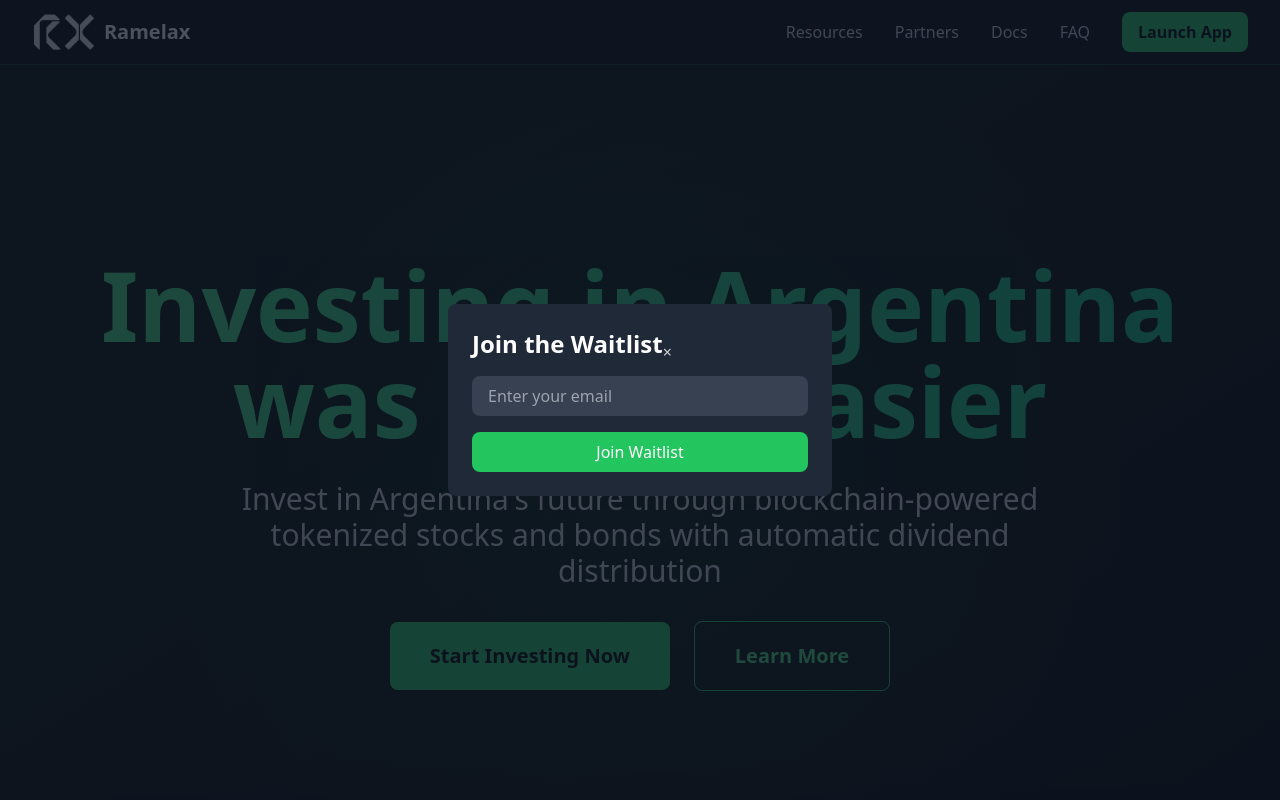
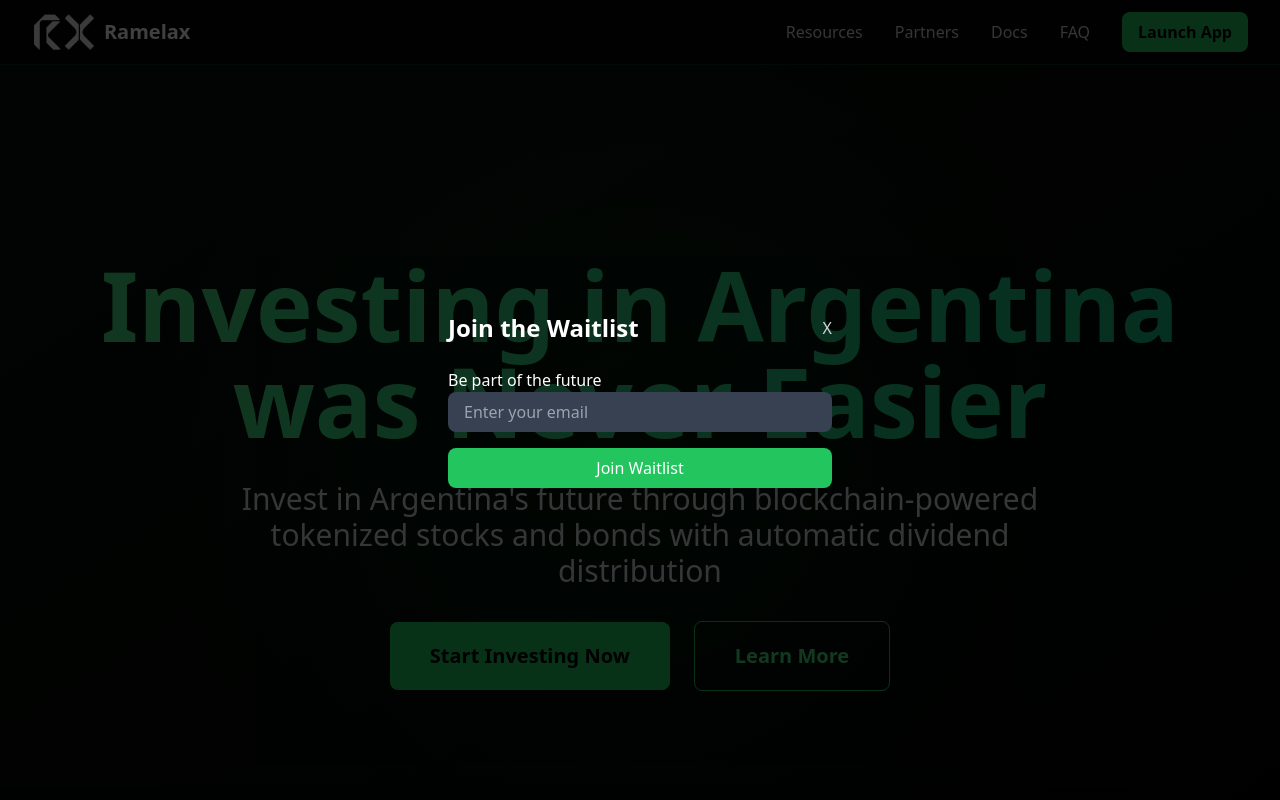
Before and after one commit to Sixela33/RamalaxLanding, a React (Vite) app: page / in a window 1280 px wide. Both pictures are taken after a click on the button "Launch App". Shown: the top 800 px of the page. Built offline with nearby package versions, Linux system fonts and the light colour scheme.

Commit message:
mensajes de error/success

```diff
--- a/public/output.css
+++ b/public/output.css
@@ -608,10 +608,6 @@ video {
   inset: 0px;
 }
 
-.top-6 {
-  top: 1.5rem;
-}
-
 .bottom-0 {
   bottom: 0px;
 }
@@ -624,6 +620,18 @@ video {
   right: 0px;
 }
 
+.right-4 {
+  right: 1rem;
+}
+
+.top-4 {
+  top: 1rem;
+}
+
+.top-6 {
+  top: 1.5rem;
+}
+
 .z-50 {
   z-index: 50;
 }
@@ -631,6 +639,18 @@ video {
 .mx-auto {
   margin-left: auto;
   margin-right: auto;
+}
+
+.mb-1 {
+  margin-bottom: 0.25rem;
+}
+
+.mb-12 {
+  margin-bottom: 3rem;
+}
+
+.mb-2 {
+  margin-bottom: 0.5rem;
 }
 
 .mb-4 {
@@ -645,24 +665,12 @@ video {
   margin-bottom: 2rem;
 }
 
-.mb-2 {
-  margin-bottom: 0.5rem;
-}
-
-.mb-1 {
-  margin-bottom: 0.25rem;
-}
-
 .mt-1 {
   margin-top: 0.25rem;
 }
 
-.mb-12 {
-  margin-bottom: 3rem;
-}
-
-.mt-10 {
-  margin-top: 2.5rem;
+.mt-4 {
+  margin-top: 1rem;
 }
 
 .flex {
@@ -681,18 +689,6 @@ video {
   height: 2.5rem;
 }
 
-.h-8 {
-  height: 2rem;
-}
-
-.h-5 {
-  height: 1.25rem;
-}
-
-.h-6 {
-  height: 1.5rem;
-}
-
 .h-12 {
   height: 3rem;
 }
@@ -705,16 +701,28 @@ video {
   height: 8rem;
 }
 
+.h-5 {
+  height: 1.25rem;
+}
+
+.h-6 {
+  height: 1.5rem;
+}
+
+.h-8 {
+  height: 2rem;
+}
+
 .min-h-screen {
   min-height: 100vh;
 }
 
-.w-10 {
-  width: 2.5rem;
+.w-5 {
+  width: 1.25rem;
 }
 
-.w-5 {
-  width: 1.25rem;
+.w-6 {
+  width: 1.5rem;
 }
 
 .w-64 {
@@ -725,28 +733,36 @@ video {
   width: 2rem;
 }
 
-.w-6 {
-  width: 1.5rem;
+.w-96 {
+  width: 24rem;
 }
 
 .w-full {
   width: 100%;
 }
 
-.max-w-3xl {
-  max-width: 48rem;
+.w-11\/12 {
+  width: 91.666667%;
 }
 
 .max-w-2xl {
   max-width: 42rem;
 }
 
+.max-w-3xl {
+  max-width: 48rem;
+}
+
+.max-w-4xl {
+  max-width: 56rem;
+}
+
 .max-w-7xl {
   max-width: 80rem;
 }
 
-.max-w-4xl {
-  max-width: 56rem;
+.max-w-md {
+  max-width: 28rem;
 }
 
 .flex-1 {
@@ -761,12 +777,20 @@ video {
   transform: translate(var(--tw-translate-x), var(--tw-translate-y)) rotate(var(--tw-rotate)) skewX(var(--tw-skew-x)) skewY(var(--tw-skew-y)) scaleX(var(--tw-scale-x)) scaleY(var(--tw-scale-y));
 }
 
+.cursor-not-allowed {
+  cursor: not-allowed;
+}
+
 .grid-cols-1 {
   grid-template-columns: repeat(1, minmax(0, 1fr));
 }
 
 .grid-cols-2 {
   grid-template-columns: repeat(2, minmax(0, 1fr));
+}
+
+.flex-row {
+  flex-direction: row;
 }
 
 .flex-col {
@@ -789,16 +813,12 @@ video {
   justify-content: space-between;
 }
 
+.gap-12 {
+  gap: 3rem;
+}
+
 .gap-2 {
   gap: 0.5rem;
-}
-
-.gap-8 {
-  gap: 2rem;
-}
-
-.gap-12 {
-  gap: 3rem;
 }
 
 .gap-3 {
@@ -813,10 +833,20 @@ video {
   gap: 1.5rem;
 }
 
+.gap-8 {
+  gap: 2rem;
+}
+
 .space-y-4 > :not([hidden]) ~ :not([hidden]) {
   --tw-space-y-reverse: 0;
   margin-top: calc(1rem * calc(1 - var(--tw-space-y-reverse)));
   margin-bottom: calc(1rem * var(--tw-space-y-reverse));
+}
+
+.space-y-6 > :not([hidden]) ~ :not([hidden]) {
+  --tw-space-y-reverse: 0;
+  margin-top: calc(1.5rem * calc(1 - var(--tw-space-y-reverse)));
+  margin-bottom: calc(1.5rem * var(--tw-space-y-reverse));
 }
 
 .space-y-8 > :not([hidden]) ~ :not([hidden]) {
@@ -825,14 +855,12 @@ video {
   margin-bottom: calc(2rem * var(--tw-space-y-reverse));
 }
 
-.space-y-6 > :not([hidden]) ~ :not([hidden]) {
-  --tw-space-y-reverse: 0;
-  margin-top: calc(1.5rem * calc(1 - var(--tw-space-y-reverse)));
-  margin-bottom: calc(1.5rem * var(--tw-space-y-reverse));
+.overflow-hidden {
+  overflow: hidden;
 }
 
-.overflow-hidden {
-  overflow: hidden;
+.rounded-2xl {
+  border-radius: 1rem;
 }
 
 .rounded-lg {
@@ -841,10 +869,6 @@ video {
 
 .rounded-xl {
   border-radius: 0.75rem;
-}
-
-.rounded-2xl {
-  border-radius: 1rem;
 }
 
 .border {
@@ -864,12 +888,9 @@ video {
   border-top-width: 1px;
 }
 
-.border-green-500\/10 {
-  border-color: rgb(34 197 94 / 0.1);
-}
-
-.border-green-900\/50 {
-  border-color: rgb(20 83 45 / 0.5);
+.border-green-500 {
+  --tw-border-opacity: 1;
+  border-color: rgb(34 197 94 / var(--tw-border-opacity));
 }
 
 .border-green-900 {
@@ -877,27 +898,8 @@ video {
   border-color: rgb(20 83 45 / var(--tw-border-opacity));
 }
 
-.border-green-500 {
-  --tw-border-opacity: 1;
-  border-color: rgb(34 197 94 / var(--tw-border-opacity));
-}
-
-.bg-gray-900 {
-  --tw-bg-opacity: 1;
-  background-color: rgb(17 24 39 / var(--tw-bg-opacity));
-}
-
-.bg-green-500 {
-  --tw-bg-opacity: 1;
-  background-color: rgb(34 197 94 / var(--tw-bg-opacity));
-}
-
-.bg-gray-800\/50 {
-  background-color: rgb(31 41 55 / 0.5);
-}
-
-.bg-green-500\/20 {
-  background-color: rgb(34 197 94 / 0.2);
+.border-green-900\/50 {
+  border-color: rgb(20 83 45 / 0.5);
 }
 
 .bg-black {
@@ -914,6 +916,64 @@ video {
   background-color: rgb(55 65 81 / var(--tw-bg-opacity));
 }
 
+.bg-gray-800\/50 {
+  background-color: rgb(31 41 55 / 0.5);
+}
+
+.bg-gray-900 {
+  --tw-bg-opacity: 1;
+  background-color: rgb(17 24 39 / var(--tw-bg-opacity));
+}
+
+.bg-green-500 {
+  --tw-bg-opacity: 1;
+  background-color: rgb(34 197 94 / var(--tw-bg-opacity));
+}
+
+.bg-green-500\/20 {
+  background-color: rgb(34 197 94 / 0.2);
+}
+
+.bg-red-800 {
+  --tw-bg-opacity: 1;
+  background-color: rgb(153 27 27 / var(--tw-bg-opacity));
+}
+
+.bg-red-900 {
+  --tw-bg-opacity: 1;
+  background-color: rgb(127 29 29 / var(--tw-bg-opacity));
+}
+
+.bg-gray-800 {
+  --tw-bg-opacity: 1;
+  background-color: rgb(31 41 55 / var(--tw-bg-opacity));
+}
+
+.bg-green-400 {
+  --tw-bg-opacity: 1;
+  background-color: rgb(74 222 128 / var(--tw-bg-opacity));
+}
+
+.bg-opacity-75 {
+  --tw-bg-opacity: 0.75;
+}
+
+.bg-opacity-70 {
+  --tw-bg-opacity: 0.7;
+}
+
+.bg-opacity-0 {
+  --tw-bg-opacity: 0;
+}
+
+.bg-opacity-100 {
+  --tw-bg-opacity: 1;
+}
+
+.bg-\[radial-gradient\(circle_at_center\2c rgba\(22\2c 163\2c 74\2c 0\.1\)_0\%\2c transparent_65\%\)\] {
+  background-image: radial-gradient(circle at center,rgba(22,163,74,0.1) 0%,transparent 65%);
+}
+
 .bg-gradient-to-br {
   background-image: linear-gradient(to bottom right, var(--tw-gradient-stops));
 }
@@ -922,17 +982,13 @@ video {
   background-image: linear-gradient(to right, var(--tw-gradient-stops));
 }
 
-.bg-\[radial-gradient\(circle_at_center\2c rgba\(22\2c 163\2c 74\2c 0\.1\)_0\%\2c transparent_65\%\)\] {
-  background-image: radial-gradient(circle at center,rgba(22,163,74,0.1) 0%,transparent 65%);
-}
-
 .bg-gradient-to-t {
   background-image: linear-gradient(to top, var(--tw-gradient-stops));
 }
 
-.from-green-900\/20 {
-  --tw-gradient-from: rgb(20 83 45 / 0.2) var(--tw-gradient-from-position);
-  --tw-gradient-to: rgb(20 83 45 / 0) var(--tw-gradient-to-position);
+.from-black {
+  --tw-gradient-from: #000 var(--tw-gradient-from-position);
+  --tw-gradient-to: rgb(0 0 0 / 0) var(--tw-gradient-to-position);
   --tw-gradient-stops: var(--tw-gradient-from), var(--tw-gradient-to);
 }
 
@@ -942,20 +998,16 @@ video {
   --tw-gradient-stops: var(--tw-gradient-from), var(--tw-gradient-to);
 }
 
+.from-green-900\/20 {
+  --tw-gradient-from: rgb(20 83 45 / 0.2) var(--tw-gradient-from-position);
+  --tw-gradient-to: rgb(20 83 45 / 0) var(--tw-gradient-to-position);
+  --tw-gradient-stops: var(--tw-gradient-from), var(--tw-gradient-to);
+}
+
 .from-green-900\/50 {
   --tw-gradient-from: rgb(20 83 45 / 0.5) var(--tw-gradient-from-position);
   --tw-gradient-to: rgb(20 83 45 / 0) var(--tw-gradient-to-position);
   --tw-gradient-stops: var(--tw-gradient-from), var(--tw-gradient-to);
-}
-
-.from-black {
-  --tw-gradient-from: #000 var(--tw-gradient-from-position);
-  --tw-gradient-to: rgb(0 0 0 / 0) var(--tw-gradient-to-position);
-  --tw-gradient-stops: var(--tw-gradient-from), var(--tw-gradient-to);
-}
-
-.to-transparent {
-  --tw-gradient-to: transparent var(--tw-gradient-to-position);
 }
 
 .to-emerald-500 {
@@ -964,6 +1016,10 @@ video {
 
 .to-emerald-900\/50 {
   --tw-gradient-to: rgb(6 78 59 / 0.5) var(--tw-gradient-to-position);
+}
+
+.to-transparent {
+  --tw-gradient-to: transparent var(--tw-gradient-to-position);
 }
 
 .bg-clip-text {
@@ -976,20 +1032,25 @@ video {
      object-fit: contain;
 }
 
+.p-12 {
+  padding: 3rem;
+}
+
+.p-4 {
+  padding: 1rem;
+}
+
 .p-6 {
   padding: 1.5rem;
 }
 
-.p-12 {
-  padding: 3rem;
+.p-8 {
+  padding: 2rem;
 }
 
-.p-10 {
-  padding: 2.5rem;
-}
-
-.p-4 {
-  padding: 1rem;
+.px-10 {
+  padding-left: 2.5rem;
+  padding-right: 2.5rem;
 }
 
 .px-4 {
@@ -1002,14 +1063,9 @@ video {
   padding-right: 1.5rem;
 }
 
-.py-2 {
-  padding-top: 0.5rem;
-  padding-bottom: 0.5rem;
-}
-
-.py-4 {
-  padding-top: 1rem;
-  padding-bottom: 1rem;
+.px-8 {
+  padding-left: 2rem;
+  padding-right: 2rem;
 }
 
 .py-12 {
@@ -1017,9 +1073,9 @@ video {
   padding-bottom: 3rem;
 }
 
-.px-8 {
-  padding-left: 2rem;
-  padding-right: 2rem;
+.py-2 {
+  padding-top: 0.5rem;
+  padding-bottom: 0.5rem;
 }
 
 .py-20 {
@@ -1032,35 +1088,19 @@ video {
   padding-bottom: 6rem;
 }
 
-.px-10 {
-  padding-left: 2.5rem;
-  padding-right: 2.5rem;
-}
-
 .py-32 {
   padding-top: 8rem;
   padding-bottom: 8rem;
 }
 
+.py-4 {
+  padding-top: 1rem;
+  padding-bottom: 1rem;
+}
+
 .py-5 {
   padding-top: 1.25rem;
   padding-bottom: 1.25rem;
-}
-
-.pb-32 {
-  padding-bottom: 8rem;
-}
-
-.pt-20 {
-  padding-top: 5rem;
-}
-
-.pt-10 {
-  padding-top: 2.5rem;
-}
-
-.pt-40 {
-  padding-top: 10rem;
 }
 
 .text-left {
@@ -1071,19 +1111,24 @@ video {
   text-align: center;
 }
 
-.text-xl {
-  font-size: 1.25rem;
-  line-height: 1.75rem;
-}
-
 .text-2xl {
   font-size: 1.5rem;
   line-height: 2rem;
 }
 
+.text-3xl {
+  font-size: 1.875rem;
+  line-height: 2.25rem;
+}
+
 .text-4xl {
   font-size: 2.25rem;
   line-height: 2.5rem;
+}
+
+.text-6xl {
+  font-size: 3.75rem;
+  line-height: 1;
 }
 
 .text-lg {
@@ -1096,19 +1141,9 @@ video {
   line-height: 1.25rem;
 }
 
-.text-3xl {
-  font-size: 1.875rem;
-  line-height: 2.25rem;
-}
-
-.text-5xl {
-  font-size: 3rem;
-  line-height: 1;
-}
-
-.text-6xl {
-  font-size: 3.75rem;
-  line-height: 1;
+.text-xl {
+  font-size: 1.25rem;
+  line-height: 1.75rem;
 }
 
 .font-bold {
@@ -1123,14 +1158,9 @@ video {
   line-height: 1.625;
 }
 
-.text-green-400 {
+.text-black {
   --tw-text-opacity: 1;
-  color: rgb(74 222 128 / var(--tw-text-opacity));
-}
-
-.text-white {
-  --tw-text-opacity: 1;
-  color: rgb(255 255 255 / var(--tw-text-opacity));
+  color: rgb(0 0 0 / var(--tw-text-opacity));
 }
 
 .text-gray-300 {
@@ -1143,22 +1173,42 @@ video {
   color: rgb(156 163 175 / var(--tw-text-opacity));
 }
 
-.text-black {
+.text-green-400 {
   --tw-text-opacity: 1;
-  color: rgb(0 0 0 / var(--tw-text-opacity));
-}
-
-.text-green-500 {
-  --tw-text-opacity: 1;
-  color: rgb(34 197 94 / var(--tw-text-opacity));
+  color: rgb(74 222 128 / var(--tw-text-opacity));
 }
 
 .text-transparent {
   color: transparent;
 }
 
+.text-white {
+  --tw-text-opacity: 1;
+  color: rgb(255 255 255 / var(--tw-text-opacity));
+}
+
+.text-red-400 {
+  --tw-text-opacity: 1;
+  color: rgb(248 113 113 / var(--tw-text-opacity));
+}
+
 .opacity-50 {
   opacity: 0.5;
+}
+
+.opacity-100 {
+  opacity: 1;
+}
+
+.shadow-lg {
+  --tw-shadow: 0 10px 15px -3px rgb(0 0 0 / 0.1), 0 4px 6px -4px rgb(0 0 0 / 0.1);
+  --tw-shadow-colored: 0 10px 15px -3px var(--tw-shadow-color), 0 4px 6px -4px var(--tw-shadow-color);
+  box-shadow: var(--tw-ring-offset-shadow, 0 0 #0000), var(--tw-ring-shadow, 0 0 #0000), var(--tw-shadow);
+}
+
+.outline-none {
+  outline: 2px solid transparent;
+  outline-offset: 2px;
 }
 
 .outline {
@@ -1180,14 +1230,14 @@ video {
   backdrop-filter: var(--tw-backdrop-blur) var(--tw-backdrop-brightness) var(--tw-backdrop-contrast) var(--tw-backdrop-grayscale) var(--tw-backdrop-hue-rotate) var(--tw-backdrop-invert) var(--tw-backdrop-opacity) var(--tw-backdrop-saturate) var(--tw-backdrop-sepia);
 }
 
-.transition-colors {
-  transition-property: color, background-color, border-color, text-decoration-color, fill, stroke;
+.transition-all {
+  transition-property: all;
   transition-timing-function: cubic-bezier(0.4, 0, 0.2, 1);
   transition-duration: 150ms;
 }
 
-.transition-all {
-  transition-property: all;
+.transition-colors {
+  transition-property: color, background-color, border-color, text-decoration-color, fill, stroke;
   transition-timing-function: cubic-bezier(0.4, 0, 0.2, 1);
   transition-duration: 150ms;
 }
@@ -1198,9 +1248,33 @@ video {
   transition-duration: 150ms;
 }
 
+.transition-transform {
+  transition-property: transform;
+  transition-timing-function: cubic-bezier(0.4, 0, 0.2, 1);
+  transition-duration: 150ms;
+}
+
+.duration-200 {
+  transition-duration: 200ms;
+}
+
+.duration-300 {
+  transition-duration: 300ms;
+}
+
+.ease-in-out {
+  transition-timing-function: cubic-bezier(0.4, 0, 0.2, 1);
+}
+
 .hover\:scale-105:hover {
   --tw-scale-x: 1.05;
   --tw-scale-y: 1.05;
+  transform: translate(var(--tw-translate-x), var(--tw-translate-y)) rotate(var(--tw-rotate)) skewX(var(--tw-skew-x)) skewY(var(--tw-skew-y)) scaleX(var(--tw-scale-x)) scaleY(var(--tw-scale-y));
+}
+
+.hover\:scale-125:hover {
+  --tw-scale-x: 1.25;
+  --tw-scale-y: 1.25;
   transform: translate(var(--tw-translate-x), var(--tw-translate-y)) rotate(var(--tw-rotate)) skewX(var(--tw-skew-x)) skewY(var(--tw-skew-y)) scaleX(var(--tw-scale-x)) scaleY(var(--tw-scale-y));
 }
 
@@ -1212,9 +1286,8 @@ video {
   border-color: rgb(34 197 94 / 0.5);
 }
 
-.hover\:bg-green-400:hover {
-  --tw-bg-opacity: 1;
-  background-color: rgb(74 222 128 / var(--tw-bg-opacity));
+.hover\:bg-green-500\/10:hover {
+  background-color: rgb(34 197 94 / 0.1);
 }
 
 .hover\:bg-green-600:hover {
@@ -1222,13 +1295,19 @@ video {
   background-color: rgb(22 163 74 / var(--tw-bg-opacity));
 }
 
-.hover\:bg-green-500\/10:hover {
-  background-color: rgb(34 197 94 / 0.1);
-}
-
 .hover\:text-green-400:hover {
   --tw-text-opacity: 1;
   color: rgb(74 222 128 / var(--tw-text-opacity));
+}
+
+.hover\:text-white:hover {
+  --tw-text-opacity: 1;
+  color: rgb(255 255 255 / var(--tw-text-opacity));
+}
+
+.hover\:text-red-500:hover {
+  --tw-text-opacity: 1;
+  color: rgb(239 68 68 / var(--tw-text-opacity));
 }
 
 .hover\:opacity-100:hover {
@@ -1238,6 +1317,15 @@ video {
 .hover\:grayscale-0:hover {
   --tw-grayscale: grayscale(0);
   filter: var(--tw-blur) var(--tw-brightness) var(--tw-contrast) var(--tw-grayscale) var(--tw-hue-rotate) var(--tw-invert) var(--tw-saturate) var(--tw-sepia) var(--tw-drop-shadow);
+}
+
+.focus\:border:focus {
+  border-width: 1px;
+}
+
+.focus\:border-green-400:focus {
+  --tw-border-opacity: 1;
+  border-color: rgb(74 222 128 / var(--tw-border-opacity));
 }
 
 .group:hover .group-hover\:text-green-400 {
@@ -1282,16 +1370,6 @@ video {
     padding-bottom: 12rem;
   }
 
-  .md\:text-2xl {
-    font-size: 1.5rem;
-    line-height: 2rem;
-  }
-
-  .md\:text-7xl {
-    font-size: 4.5rem;
-    line-height: 1;
-  }
-
   .md\:text-3xl {
     font-size: 1.875rem;
     line-height: 2.25rem;
--- a/src/components/JoinWaitlist.tsx
+++ b/src/components/JoinWaitlist.tsx
@@ -3,16 +3,17 @@ import { db } from '../firebase/FirebaseApp';
 import { collection, addDoc } from 'firebase/firestore/lite';
 
 type JoinWaitlistProps = {
-    isOpen: boolean;
-    setIsOpen: (isOpen: boolean) => void;
+  isOpen: boolean;
+  setIsOpen: (isOpen: boolean) => void;
 };
 
-  export default function JoinWaitlist({ isOpen, setIsOpen }: JoinWaitlistProps) {
+export default function JoinWaitlist({ isOpen, setIsOpen }: JoinWaitlistProps) {
   const [email, setEmail] = useState('');
   const [isLoading, setIsLoading] = useState(false);
   const [message, setMessage] = useState('');
+  const [isSuccess, setIsSuccess] = useState(false);
 
-  const handleJoin = async (e:any) => {
+  const handleJoin = async (e: any) => {
     e.preventDefault();
     if (!email) return;
 
@@ -20,9 +21,11 @@ type JoinWaitlistProps = {
     setMessage('');
     try {
       await addDoc(collection(db, 'waitlist'), { email });
+      setIsSuccess(true);
       setMessage('Successfully joined the waitlist!');
       setEmail('');
     } catch (error) {
+      setIsSuccess(false);
       setMessage('Failed to join the waitlist. Please try again.');
       console.error('Error adding document: ', error);
     } finally {
@@ -30,23 +33,27 @@ type JoinWaitlistProps = {
     }
   };
 
-  console.log("isOpen",isOpen)
-
   return (
     <>
-      {/* Popup Modal */}
       {isOpen && (
-        <div className="fixed inset-0 bg-gray-900 bg-opacity-75 flex items-center justify-center z-50">
-          <div className="bg-gray-800 text-white p-6 rounded-lg w-96">
-            <div className='flex flex-row'>
-              <h2 className="text-2xl font-bold mb-4">Join the Waitlist</h2>
+        <div
+          onClick={() => setIsOpen(false)}
+          className="fixed inset-0 bg-black bg-opacity-75 flex items-center justify-center z-50 transition-opacity duration-300">
+          <div
+            onClick={e => e.stopPropagation()}
+            className="bg-red bg-opacity-100 text-white p-8 rounded-lg w-11/12 max-w-md shadow-lg ">
+            <div className="flex justify-between items-center mb-6">
+              <h2 className="text-2xl font-semibold">Join the Waitlist</h2>
               <button
                 onClick={() => setIsOpen(false)}
-                className="top-4 right-4 text-gray-300 hover:text-white"
+                className="text-gray-300 hover:text-red-500 transition-transform transform hover:scale-125 duration-200"
               >
-                &times;
+                X
               </button>
             </div>
+            <h4>
+              Be part of the future
+            </h4>
 
             <form onSubmit={handleJoin} className="space-y-4">
               <input
@@ -54,19 +61,31 @@ type JoinWaitlistProps = {
                 value={email}
                 onChange={(e) => setEmail(e.target.value)}
                 placeholder="Enter your email"
-                className="w-full px-4 py-2 bg-gray-700 text-gray-300 rounded-lg outline-none focus:border-green-400"
+                className="w-full px-4 py-2 bg-gray-700 text-gray-300 rounded-lg outline-none focus:border focus:border-green-400 transition-colors"
                 required
               />
               <button
                 type="submit"
-                className="w-full px-4 py-2 bg-green-500 text-white rounded-lg hover:bg-green-600 transition-colors"
+                className={`w-full px-4 py-2 rounded-lg text-white transition-colors ${
+                  isLoading
+                    ? 'bg-green-400 cursor-not-allowed'
+                    : 'bg-green-500 hover:bg-green-600'
+                }`}
                 disabled={isLoading}
               >
                 {isLoading ? 'Joining...' : 'Join Waitlist'}
               </button>
             </form>
-            {message && <p className="mt-4 text-sm text-center">{message}</p>}
 
+            {message && (
+              <p
+                className={`mt-4 text-sm text-center transition-all duration-200 ${
+                  isSuccess ? 'text-green-400' : 'text-red-400'
+                }`}
+              >
+                {message}
+              </p>
+            )}
           </div>
         </div>
       )}
```
